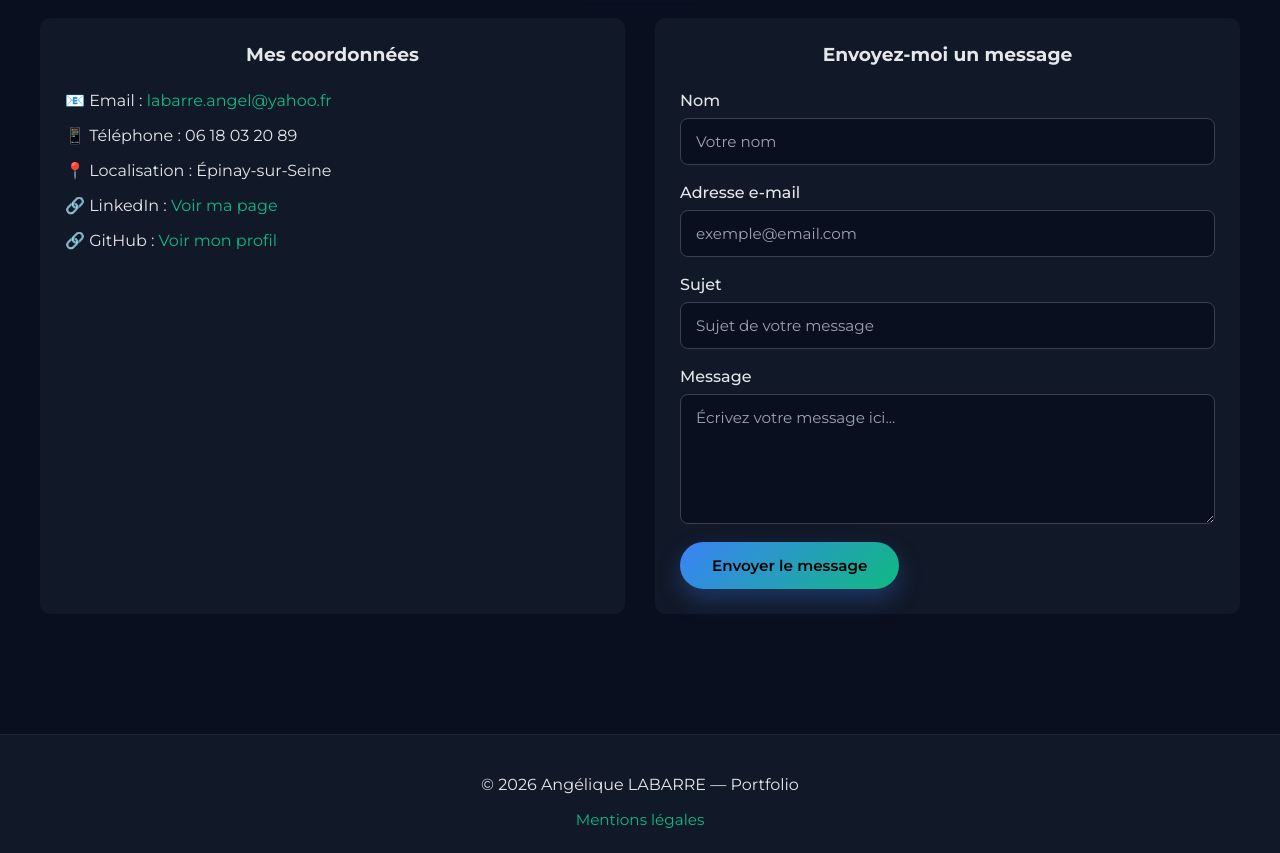
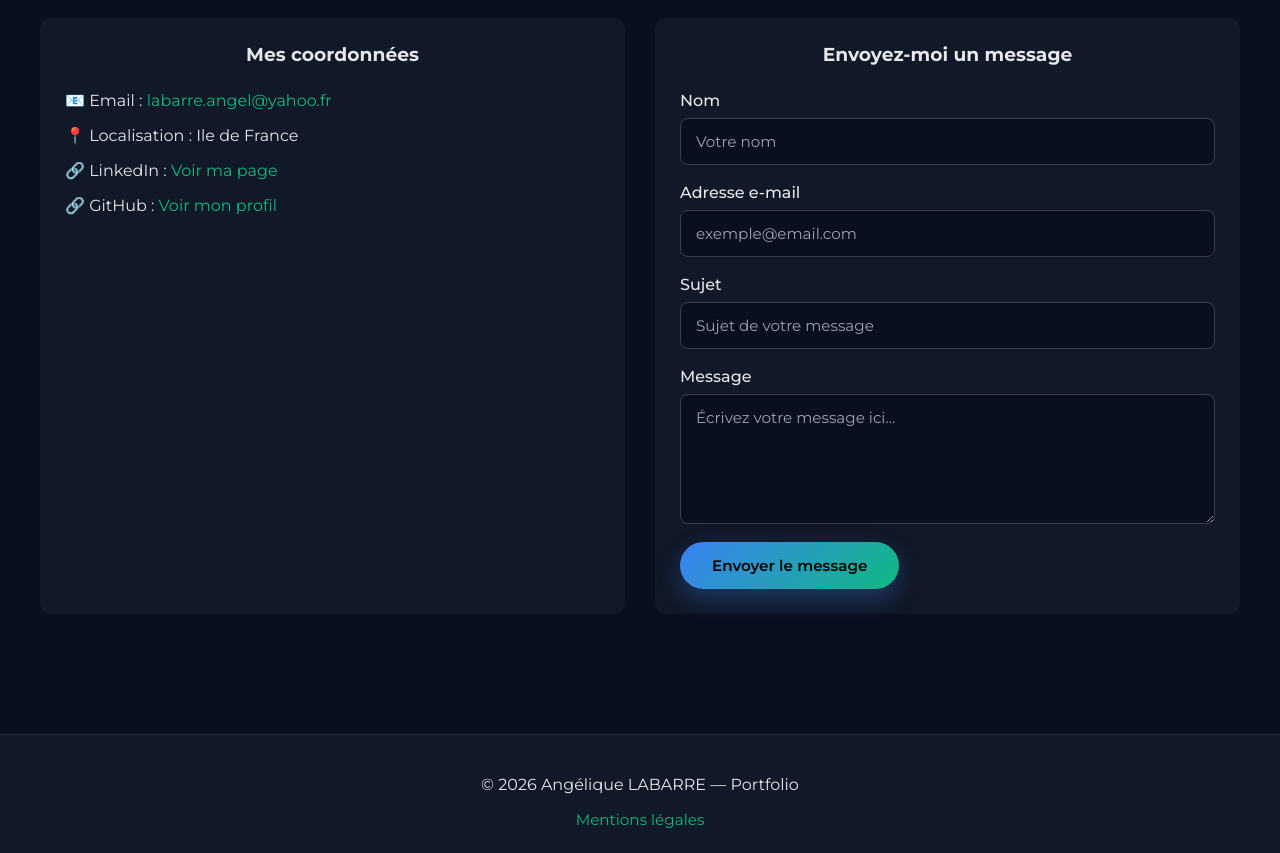
Before and after one commit to cathylabarre7/cathylabarre7.github.io, a plain HTML site: page index.html in a window 1280 px wide. Shown: the part 5700-6553 px from the top of the page. Drawn offline with Linux system fonts and the light colour scheme; no server answers.

Commit message:
Update index.html

```diff
--- a/index.html
+++ b/index.html
@@ -292,9 +292,7 @@
           </a>
         </p>
 
-        <p>📱 Téléphone : 06 18 03 20 89</p>
-
-        <p>📍 Localisation : Épinay-sur-Seine</p>
+        <p>📍 Localisation : Ile de France</p>
 
         <p>🔗 LinkedIn :
           <a href="https://www.linkedin.com/in/angélique-labarre"
```
